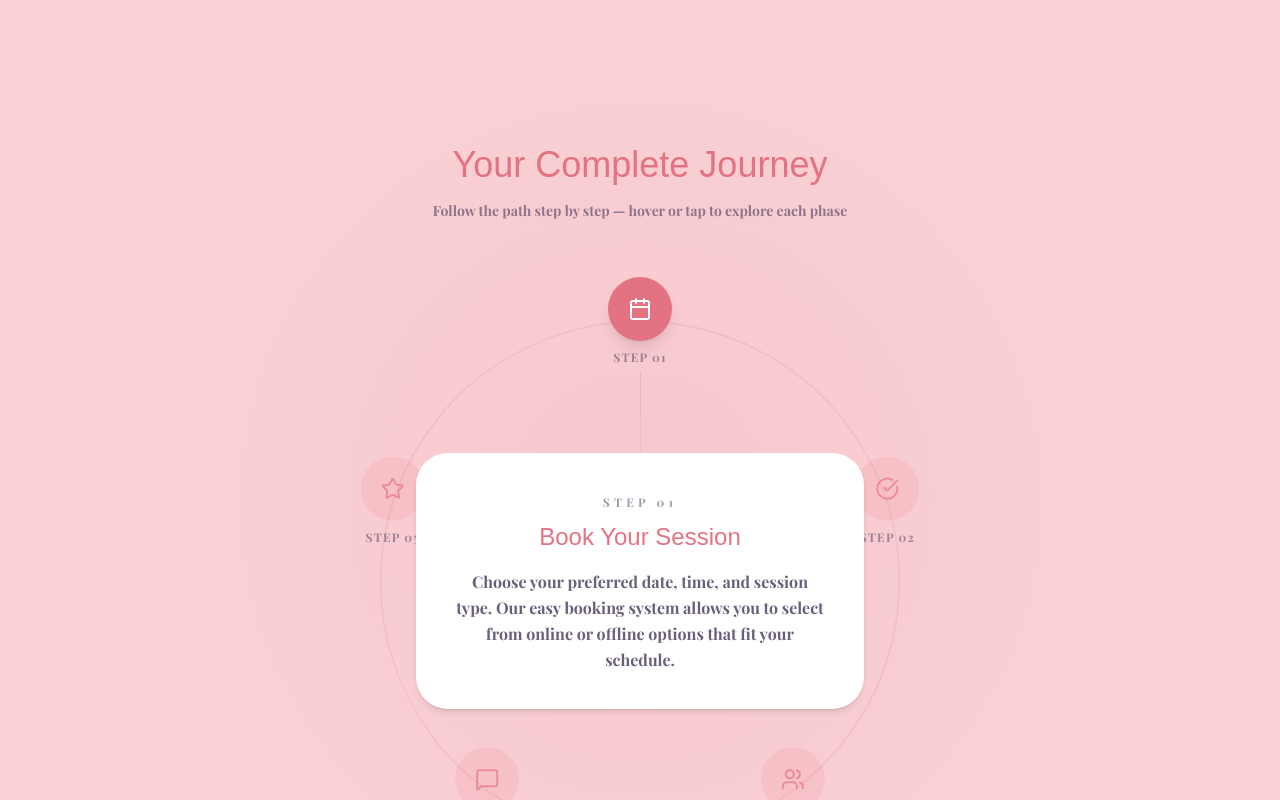
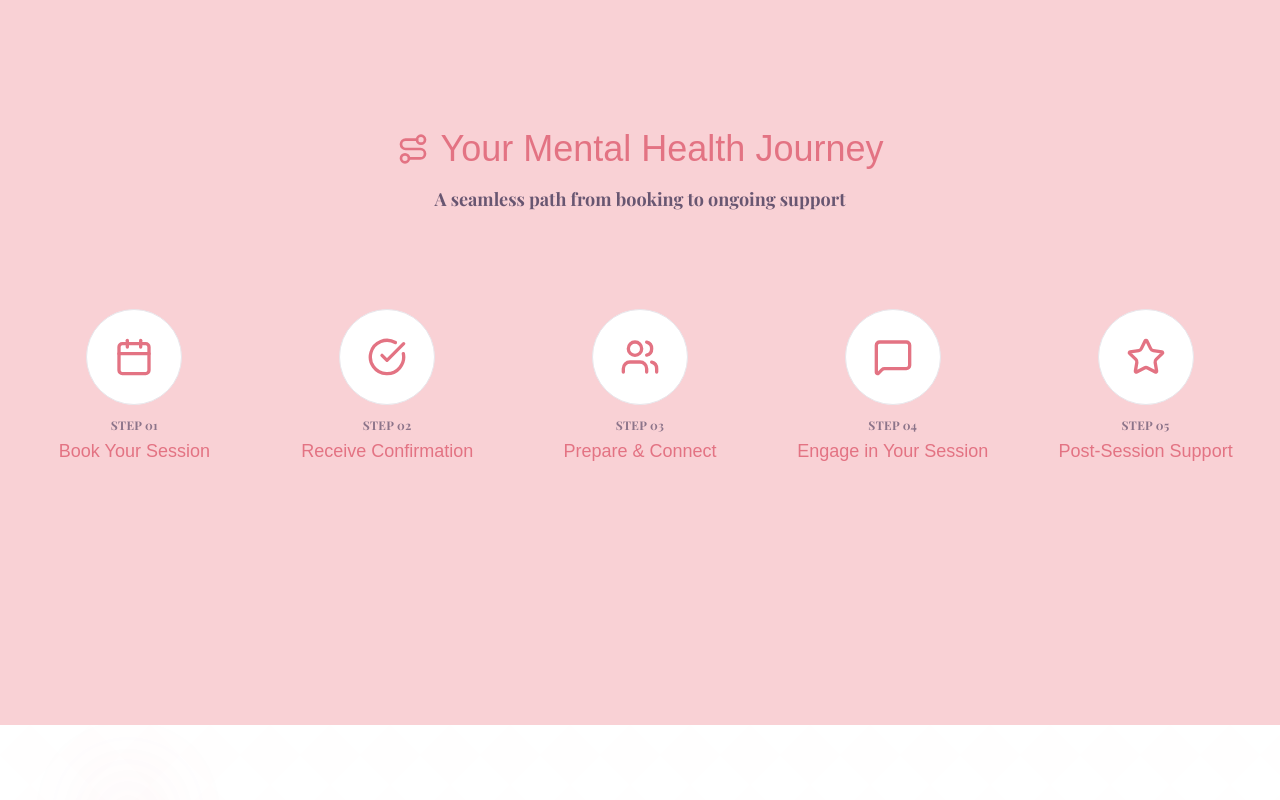
Before and after one commit to ShreyaSVNIT/mindsettler, a Next.js app in the folder frontend/: page /how-it-works in a window 1280 px wide. Shown: the part 340-1140 px from the top of the page. Built offline with nearby package versions, Linux system fonts and the light colour scheme; a web font is replaced by a local one.

Commit message:
journey section

```diff
--- a/frontend/components/HowItWorksJourney.tsx
+++ b/frontend/components/HowItWorksJourney.tsx
@@ -1,160 +1,236 @@
 // "use client";
 
-// import { motion } from "framer-motion";
-// import { Calendar, CheckCircle, Users, MessageSquare, Star } from "lucide-react";
+// import { motion, AnimatePresence } from "framer-motion";
+// import { useState } from "react";
+// import * as React from "react";
+// import {
+//   Calendar,
+//   CheckCircle,
+//   Users,
+//   MessageSquare,
+//   Star,
+//   ArrowRight,
+//   Route,
+// } from "lucide-react";
 
 // const steps = [
 //   {
 //     step: "01",
 //     title: "Book Your Session",
-//     description: "Choose your preferred date, time, and session type. Our easy booking system allows you to select from online or offline options that fit your schedule.",
-//     icon: Calendar
+//     description:
+//       "Choose your preferred date, time, and session type. Our easy booking system allows you to select from online or offline options that fit your schedule.",
+//     icon: Calendar,
 //   },
 //   {
 //     step: "02",
 //     title: "Receive Confirmation",
-//     description: "Get instant confirmation with all session details, preparation materials, and a unique session link or location information.",
-//     icon: CheckCircle
+//     description:
+//       "Get instant confirmation with all session details, preparation materials, and a unique session link or location information.",
+//     icon: CheckCircle,
 //   },
 //   {
 //     step: "03",
 //     title: "Prepare & Connect",
-//     description: "Review the provided resources and join your session at the scheduled time. Our psychologists ensure a comfortable, judgment-free environment.",
-//     icon: Users
+//     description:
+//       "Review the provided resources and join your session at the scheduled time. Our psychologists ensure a comfortable, judgment-free environment.",
+//     icon: Users,
 //   },
 //   {
 //     step: "04",
 //     title: "Engage in Your Session",
-//     description: "Participate in structured psycho-education and support sessions designed to help you understand yourself better and develop coping strategies.",
-//     icon: MessageSquare
+//     description:
+//       "Participate in structured psycho-education and support sessions designed to help you understand yourself better and develop coping strategies.",
+//     icon: MessageSquare,
 //   },
 //   {
 //     step: "05",
 //     title: "Post-Session Support",
-//     description: "Receive follow-up materials, resources, and the option to schedule additional sessions. Your journey continues with ongoing support.",
-//     icon: Star
-//   }
+//     description:
+//       "Receive follow-up materials, resources, and the option to schedule additional sessions. Your journey continues with ongoing support.",
+//     icon: Star,
+//   },
 // ];
 
-// interface StepProps {
-//   step: string;
-//   title: string;
-//   description: string;
-//   icon: React.ComponentType<{ className?: string }>;
-//   reverse?: boolean;
-// }
+// export default function HowItWorksJourney() {
+//   const [active, setActive] = useState(0);
 
-// const StepSection: React.FC<StepProps> = ({
-//   step,
-//   title,
-//   description,
-//   icon: Icon,
-//   reverse
-// }) => {
 //   return (
-//     <motion.div
-//       className={`flex items-center ${
-//         reverse ? "justify-end" : "justify-start"
-//       } mb-16`}
-//       initial={{ opacity: 0, x: reverse ? 50 : -50 }}
-//       whileInView={{ opacity: 1, x: 0 }}
-//       transition={{ duration: 0.6 }}
-//       viewport={{ once: true }}
-//     >
-//       <div
-//         className={`max-w-lg ${
-//           reverse ? "text-right" : "text-left"
-//         }`}
-//       >
-//         <div className="flex items-center gap-4 mb-4">
-//           <div className="w-12 h-12 bg-[var(--color-primary)] rounded-full flex items-center justify-center">
-//             <Icon className="w-6 h-6 text-white" />
-//           </div>
-//           <span className="font-body text-sm tracking-[0.45em] opacity-60">
-//             STEP {step}
-//           </span>
-//         </div>
-//         <h3 className="font-title text-3xl text-[var(--color-primary)] mb-4">
-//           {title}
-//         </h3>
-//         <p className="font-body text-[var(--color-text-body)] opacity-80 leading-relaxed">
-//           {description}
-//         </p>
-//       </div>
-//     </motion.div>
-//   );
-// };
-
-// export default function HowItWorksJourney() {
-//   return (
-//     <section className="py-20 px-6 relative overflow-hidden">
-//       {/* Background decorative elements */}
+//     <section className="relative py-24 overflow-hidden bg-rose-50">
+//       {/* Subtle background pattern */}
 //       <div className="absolute inset-0 opacity-5">
-//         <div className="absolute top-20 left-10 w-32 h-32 bg-[var(--color-primary)] rounded-full blur-3xl"></div>
-//         <div className="absolute bottom-20 right-10 w-40 h-40 bg-[var(--color-primary)] rounded-full blur-3xl"></div>
-//         <div className="absolute top-1/2 left-1/2 transform -translate-x-1/2 -translate-y-1/2 w-60 h-60 bg-[var(--color-primary)] rounded-full blur-3xl"></div>
-//       </div>
-
-//       {/* Subtle pattern overlay */}
-//       <div className="absolute inset-0 opacity-10">
 //         <svg width="100%" height="100%" xmlns="http://www.w3.org/2000/svg">
 //           <defs>
-//             <pattern id="journey-pattern" x="0" y="0" width="40" height="40" patternUnits="userSpaceOnUse">
-//               <circle cx="20" cy="20" r="1" fill="var(--color-primary)" />
+//             <pattern id="journey-pattern" x="0" y="0" width="60" height="60" patternUnits="userSpaceOnUse">
+//               <circle cx="30" cy="30" r="2" fill="var(--color-primary)" />
 //             </pattern>
 //           </defs>
 //           <rect width="100%" height="100%" fill="url(#journey-pattern)" />
 //         </svg>
 //       </div>
 
-//       <div className="mx-auto max-w-6xl relative z-10">
-//         <motion.h2
-//           className="font-title text-4xl text-center text-[var(--color-primary)] mb-16"
-//           initial={{ opacity: 0, y: 30 }}
-//           whileInView={{ opacity: 1, y: 0 }}
-//           transition={{ duration: 0.6 }}
-//           viewport={{ once: true }}
-//         >
-//           Your Complete Journey
-//         </motion.h2>
+//       <div className="relative max-w-7xl mx-auto px-6">
+//         {/* Journey Header */}
+//         <div className="text-center mb-16">
+//           <div className="inline-flex items-center gap-3 mb-4">
+//             <Route className="w-8 h-8 text-[var(--color-primary)]" />
+//             <h2 className="font-title text-3xl md:text-4xl text-[var(--color-primary)]">
+//               Your Mental Health Journey
+//             </h2>
+//           </div>
+//           <p className="font-body text-lg text-gray-600 max-w-2xl mx-auto">
+//             A seamless path from booking to ongoing support
+//           </p>
+//         </div>
 
-//         {/* Timeline line */}
-//         <div className="absolute left-1/2 transform -translate-x-1/2 w-0.5 bg-gradient-to-b from-[var(--color-primary)] via-[var(--color-primary)] to-transparent opacity-30 h-full hidden md:block"></div>
+//         {/* TIMELINE */}
+//         <div className="relative">
+//           {/* Desktop Horizontal Timeline */}
+//           <div className="hidden md:flex items-center justify-between">
+//             {steps.map((step, i) => (
+//               <div key={step.step} className="flex items-center">
+//                 <motion.div
+//                   className="flex flex-col items-center text-center max-w-xs group cursor-pointer"
+//                   onMouseEnter={() => setActive(i)}
+//                   whileHover={{ y: -10 }}
+//                   transition={{ type: "spring", stiffness: 300, damping: 20 }}
+//                 >
+//                   {/* Step Card */}
+//                   <motion.div
+//                     className={`w-20 h-20 md:w-24 md:h-24 rounded-full flex items-center justify-center mb-4 transition-all duration-300 shadow-lg border-2
+//                       ${active === i
+//                         ? "bg-[var(--color-primary)] text-white shadow-xl border-[var(--color-primary)]"
+//                         : "bg-white text-[var(--color-primary)] border-gray-200 group-hover:border-[var(--color-primary)]/50"
+//                       }`}
+//                     whileHover={{ scale: 1.1, rotate: 5 }}
+//                     transition={{ type: "spring", stiffness: 400 }}
+//                   >
+//                     <step.icon className="w-8 h-8 md:w-10 md:h-10" />
+//                   </motion.div>
 
-//         <div className="space-y-8 relative">
-//           {steps.map((step, index) => (
-//             <div key={step.step} className="relative">
-//               {/* Timeline dot */}
-//               <div className="absolute left-1/2 transform -translate-x-1/2 w-4 h-4 bg-[var(--color-primary)] rounded-full hidden md:block" style={{ top: '50%', transform: 'translate(-50%, -50%)' }}>
-//                 <div className="absolute inset-0 bg-[var(--color-primary)] rounded-full animate-ping opacity-20"></div>
+//                   <motion.span
+//                     className={`font-body text-sm tracking-wide font-semibold mb-2 transition-colors duration-300
+//                       ${active === i ? 'text-[var(--color-primary)]' : 'text-gray-500 group-hover:text-[var(--color-primary)]'}`}
+//                     initial={{ opacity: 0, y: 10 }}
+//                     animate={{ opacity: 1, y: 0 }}
+//                     transition={{ delay: i * 0.1 }}
+//                   >
+//                     STEP {step.step}
+//                   </motion.span>
+
+//                   <motion.h3
+//                     className="font-title text-lg md:text-xl text-[var(--color-primary)] mb-2 transition-all duration-300 group-hover:text-[var(--color-primary)]"
+//                     initial={{ opacity: 0, y: 10 }}
+//                     animate={{ opacity: 1, y: 0 }}
+//                     transition={{ delay: i * 0.1 + 0.1 }}
+//                   >
+//                     {step.title}
+//                   </motion.h3>
+
+//                   {/* Description on hover */}
+//                   <AnimatePresence>
+//                     {active === i && (
+//                       <motion.p
+//                         className="font-body text-sm text-gray-600 leading-relaxed"
+//                         initial={{ opacity: 0, height: 0, y: -10 }}
+//                         animate={{ opacity: 1, height: "auto", y: 0 }}
+//                         exit={{ opacity: 0, height: 0, y: -10 }}
+//                         transition={{ duration: 0.3, ease: "easeInOut" }}
+//                       >
+//                         {step.description}
+//                       </motion.p>
+//                     )}
+//                   </AnimatePresence>
+//                 </motion.div>
+
+//                 {/* Arrow between steps */}
+//                 {i < steps.length - 1 && (
+//                   <motion.div
+//                     className="mx-4 md:mx-8 text-[var(--color-primary)] opacity-60"
+//                     whileHover={{ scale: 1.2, x: 5 }}
+//                     transition={{ type: "spring", stiffness: 400 }}
+//                   >
+//                     <ArrowRight className="w-6 h-6 md:w-8 md:h-8" />
+//                   </motion.div>
+//                 )}
 //               </div>
+//             ))}
+//           </div>
 
-//               <StepSection
-//                 step={step.step}
-//                 title={step.title}
-//                 description={step.description}
-//                 icon={step.icon}
-//                 reverse={index % 2 !== 0}
-//               />
-//             </div>
-//           ))}
+//           {/* Mobile Vertical Timeline */}
+//           <div className="md:hidden space-y-8">
+//             {steps.map((step, i) => (
+//               <motion.div
+//                 key={step.step}
+//                 className="flex items-start space-x-4 group cursor-pointer"
+//                 onClick={() => setActive(i)}
+//                 whileTap={{ scale: 0.95 }}
+//                 initial={{ opacity: 0, x: -50 }}
+//                 animate={{ opacity: 1, x: 0 }}
+//                 transition={{ delay: i * 0.2 }}
+//               >
+//                 {/* Step Number/Icon */}
+//                 <motion.div
+//                   className={`flex-shrink-0 w-12 h-12 rounded-full flex items-center justify-center transition-all duration-300 shadow-lg border-2
+//                     ${active === i
+//                       ? "bg-[var(--color-primary)] text-white border-[var(--color-primary)]"
+//                       : "bg-white text-[var(--color-primary)] border-gray-200 group-hover:border-[var(--color-primary)]/50"
+//                     }`}
+//                   whileHover={{ scale: 1.1, rotate: 5 }}
+//                   transition={{ type: "spring", stiffness: 400 }}
+//                 >
+//                   <step.icon className="w-5 h-5" />
+//                 </motion.div>
+
+//                 {/* Content */}
+//                 <div className="flex-1">
+//                   <motion.span
+//                     className={`font-body text-xs tracking-wide font-semibold mb-1 block transition-colors duration-300
+//                       ${active === i ? 'text-[var(--color-primary)]' : 'text-gray-500 group-hover:text-[var(--color-primary)]'}`}
+//                   >
+//                     STEP {step.step}
+//                   </motion.span>
+//                   <motion.h3
+//                     className="font-title text-lg text-[var(--color-primary)] mb-2 transition-all duration-300 group-hover:text-[var(--color-primary)]"
+//                   >
+//                     {step.title}
+//                   </motion.h3>
+//                   {/* Description on active */}
+//                   <AnimatePresence>
+//                     {active === i && (
+//                       <motion.p
+//                         className="font-body text-sm text-gray-600 leading-relaxed"
+//                         initial={{ opacity: 0, height: 0, y: -10 }}
+//                         animate={{ opacity: 1, height: "auto", y: 0 }}
+//                         exit={{ opacity: 0, height: 0, y: -10 }}
+//                         transition={{ duration: 0.3, ease: "easeInOut" }}
+//                       >
+//                         {step.description}
+//                       </motion.p>
+//                     )}
+//                   </AnimatePresence>
+//                 </div>
+//               </motion.div>
+//             ))}
+//           </div>
 //         </div>
 //       </div>
 //     </section>
 //   );
 // }
-
 "use client";
 
 import { motion, AnimatePresence } from "framer-motion";
-import { useState } from "react";
+import { useEffect, useRef, useState } from "react";
 import {
   Calendar,
   CheckCircle,
   Users,
   MessageSquare,
   Star,
+  Route,
 } from "lucide-react";
+
+/* -------------------- DATA -------------------- */
 
 const steps = [
   {
@@ -194,111 +270,159 @@ const steps = [
   },
 ];
 
-export default function GuidedOrbitalJourney() {
-  const [active, setActive] = useState(0);
+/* -------------------- MOTION -------------------- */
+
+const smoothSpring = {
+  type: "spring",
+  stiffness: 120,
+  damping: 20,
+};
+
+/* -------------------- COMPONENT -------------------- */
+
+export default function HowItWorksJourney() {
+  const [activeStep, setActiveStep] = useState<number | null>(null);
+  const containerRef = useRef<HTMLDivElement>(null);
+
+  /* Close expanded step on outside click */
+  useEffect(() => {
+    const handler = (e: PointerEvent) => {
+      if (
+        containerRef.current &&
+        !containerRef.current.contains(e.target as Node)
+      ) {
+        setActiveStep(null);
+      }
+    };
+
+    document.addEventListener("pointerdown", handler);
+    return () => document.removeEventListener("pointerdown", handler);
+  }, []);
 
   return (
-    <section className="relative py-32 overflow-hidden">
-      {/* Ambient background */}
-      <div className="absolute inset-0 opacity-10">
-        <div className="absolute inset-0 bg-[radial-gradient(circle_at_center,var(--color-primary),transparent_60%)]" />
-      </div>
+    <section
+      className="relative py-28"
+      style={{ backgroundColor: "var(--color-bg-app)" }}
+    >
+      <div ref={containerRef} className="max-w-7xl mx-auto px-6">
+        {/* ---------------- HEADER ---------------- */}
+        <div className="text-center mb-24">
+          <div className="inline-flex items-center gap-3 mb-4">
+            <Route className="w-8 h-8 text-[var(--color-primary)]" />
+            <h2 className="font-title text-3xl md:text-4xl text-[var(--color-primary)]">
+              Your Mental Health Journey
+            </h2>
+          </div>
+          <p className="font-body text-lg text-[var(--color-text-body)] opacity-80 max-w-2xl mx-auto">
+            A seamless path from booking to ongoing support
+          </p>
+        </div>
 
-      <div className="relative max-w-6xl mx-auto">
-        {/* Title */}
-        <h2 className="font-title text-4xl text-center text-[var(--color-primary)] mb-4">
-          Your Complete Journey
-        </h2>
+        {/* ---------------- DESKTOP & TABLET (STABLE HEIGHT) ---------------- */}
+        <div className="hidden md:grid grid-cols-5 gap-x-4 lg:gap-x-8 items-start">
+          {steps.map((step, index) => (
+            <motion.div
+              key={step.step}
+              className="flex flex-col items-center text-center cursor-pointer"
+              onMouseEnter={() => setActiveStep(index)}
+              transition={smoothSpring}
+            >
+              {/* Icon */}
+              <motion.div
+                className="w-20 h-20 lg:w-24 lg:h-24 rounded-full flex items-center justify-center mb-3 border"
+                style={{
+                  backgroundColor:
+                    activeStep === index
+                      ? "var(--color-primary)"
+                      : "var(--color-bg-card)",
+                  color:
+                    activeStep === index
+                      ? "var(--color-bg-card)"
+                      : "var(--color-primary)",
+                  borderColor: "var(--color-border)",
+                }}
+                whileHover={{ scale: 1.05 }}
+                transition={smoothSpring}
+              >
+                <step.icon className="w-8 h-8 lg:w-10 lg:h-10" />
+              </motion.div>
 
-        {/* Helper text */}
-        <p className="font-body text-center text-sm opacity-60 mb-20">
-          Follow the path step by step — hover or tap to explore each phase
-        </p>
-
-        {/* ORBIT SYSTEM */}
-        <div className="relative flex justify-center items-center h-[560px]">
-          {/* Orbit path */}
-          <motion.div
-            className="absolute w-[520px] h-[520px] rounded-full border border-[var(--color-primary)]/30"
-            animate={{ rotate: 360 }}
-            transition={{
-              duration: 120,
-              repeat: Infinity,
-              ease: "linear",
-            }}
-          />
-
-          {/* Step Nodes */}
-          {steps.map((step, i) => {
-            const angle = (360 / steps.length) * i - 90;
-            const radius = 260;
-            const x = Math.cos((angle * Math.PI) / 180) * radius;
-            const y = Math.sin((angle * Math.PI) / 180) * radius;
-            const Icon = step.icon;
-
-            const isActive = active === i;
-
-            return (
-              <motion.div
-                key={step.step}
-                className="absolute flex flex-col items-center"
-                style={{ transform: `translate(${x}px, ${y}px)` }}
-                onMouseEnter={() => setActive(i)}
-                whileHover={{ scale: 1.15 }}
-              >
-                {/* Node */}
-                <div
-                  className={`w-16 h-16 rounded-full flex items-center justify-center transition-all duration-300
-                    ${
-                      isActive
-                        ? "bg-[var(--color-primary)] text-white shadow-lg"
-                        : "bg-[var(--color-primary)]/20 text-[var(--color-primary)] opacity-70"
-                    }`}
-                >
-                  <Icon className="w-6 h-6" />
-                </div>
-
-                {/* Step number */}
-                <span className="mt-2 font-body text-xs tracking-widest opacity-50">
-                  STEP {step.step}
-                </span>
-              </motion.div>
-            );
-          })}
-
-          {/* Connector beam */}
-          <motion.div
-            className="absolute w-px h-40 bg-gradient-to-b from-[var(--color-primary)] to-transparent"
-            animate={{ opacity: [0.2, 0.5, 0.2] }}
-            transition={{ duration: 3, repeat: Infinity }}
-            style={{
-              transform: `rotate(${(360 / steps.length) * active}deg) translateY(-130px)`,
-            }}
-          />
-
-          {/* CENTER CONTENT */}
-          <AnimatePresence mode="wait">
-            <motion.div
-              key={active}
-              initial={{ opacity: 0, scale: 0.96 }}
-              animate={{ opacity: 1, scale: 1 }}
-              exit={{ opacity: 0, scale: 0.96 }}
-              transition={{ duration: 0.45 }}
-              className="relative z-10 max-w-md bg-white rounded-[32px] px-10 py-9 text-center shadow-md"
-            >
-              <span className="font-body text-xs tracking-[0.35em] opacity-50">
-                STEP {steps[active].step}
+              <span className="font-body text-xs tracking-wide text-[var(--color-text-body)] opacity-60 mb-1">
+                STEP {step.step}
               </span>
 
-              <h3 className="font-title text-2xl text-[var(--color-primary)] mt-2 mb-4">
-                {steps[active].title}
+              <h3 className="font-title text-base lg:text-lg text-[var(--color-primary)] mb-2">
+                {step.title}
               </h3>
 
-              <p className="font-body text-[var(--color-text-body)] opacity-80 leading-relaxed">
-                {steps[active].description}
-              </p>
+              {/* RESERVED SPACE — prevents layout shift */}
+              <div className="relative w-full h-[140px]">
+                <AnimatePresence>
+                  {activeStep === index && (
+                    <motion.p
+                      className="absolute inset-0 font-body text-xs lg:text-sm leading-relaxed text-[var(--color-text-body)] opacity-80"
+                      initial={{ opacity: 0, y: 8 }}
+                      animate={{ opacity: 1, y: 0 }}
+                      exit={{ opacity: 0, y: 8 }}
+                      transition={{ duration: 0.3, ease: "easeOut" }}
+                    >
+                      {step.description}
+                    </motion.p>
+                  )}
+                </AnimatePresence>
+              </div>
             </motion.div>
-          </AnimatePresence>
+          ))}
+        </div>
+
+        {/* ---------------- MOBILE ---------------- */}
+        <div className="md:hidden space-y-8">
+          {steps.map((step, index) => (
+            <motion.div
+              key={step.step}
+              className="flex items-start gap-4 cursor-pointer"
+              onClick={() =>
+                setActiveStep(activeStep === index ? null : index)
+              }
+            >
+              <div
+                className="w-12 h-12 rounded-full flex items-center justify-center border"
+                style={{
+                  backgroundColor:
+                    activeStep === index
+                      ? "var(--color-primary)"
+                      : "var(--color-bg-card)",
+                  color:
+                    activeStep === index
+                      ? "var(--color-bg-card)"
+                      : "var(--color-primary)",
+                  borderColor: "var(--color-border)",
+                }}
+              >
+                <step.icon className="w-5 h-5" />
+              </div>
+
+              <div className="flex-1">
+                <h3 className="font-title text-lg text-[var(--color-primary)]">
+                  {step.title}
+                </h3>
+
+                <AnimatePresence>
+                  {activeStep === index && (
+                    <motion.p
+                      className="font-body text-sm mt-1 text-[var(--color-text-body)] opacity-80"
+                      initial={{ opacity: 0, y: 6 }}
+                      animate={{ opacity: 1, y: 0 }}
+                      exit={{ opacity: 0, y: 6 }}
+                      transition={{ duration: 0.25 }}
+                    >
+                      {step.description}
+                    </motion.p>
+                  )}
+                </AnimatePresence>
+              </div>
+            </motion.div>
+          ))}
         </div>
       </div>
     </section>
```
